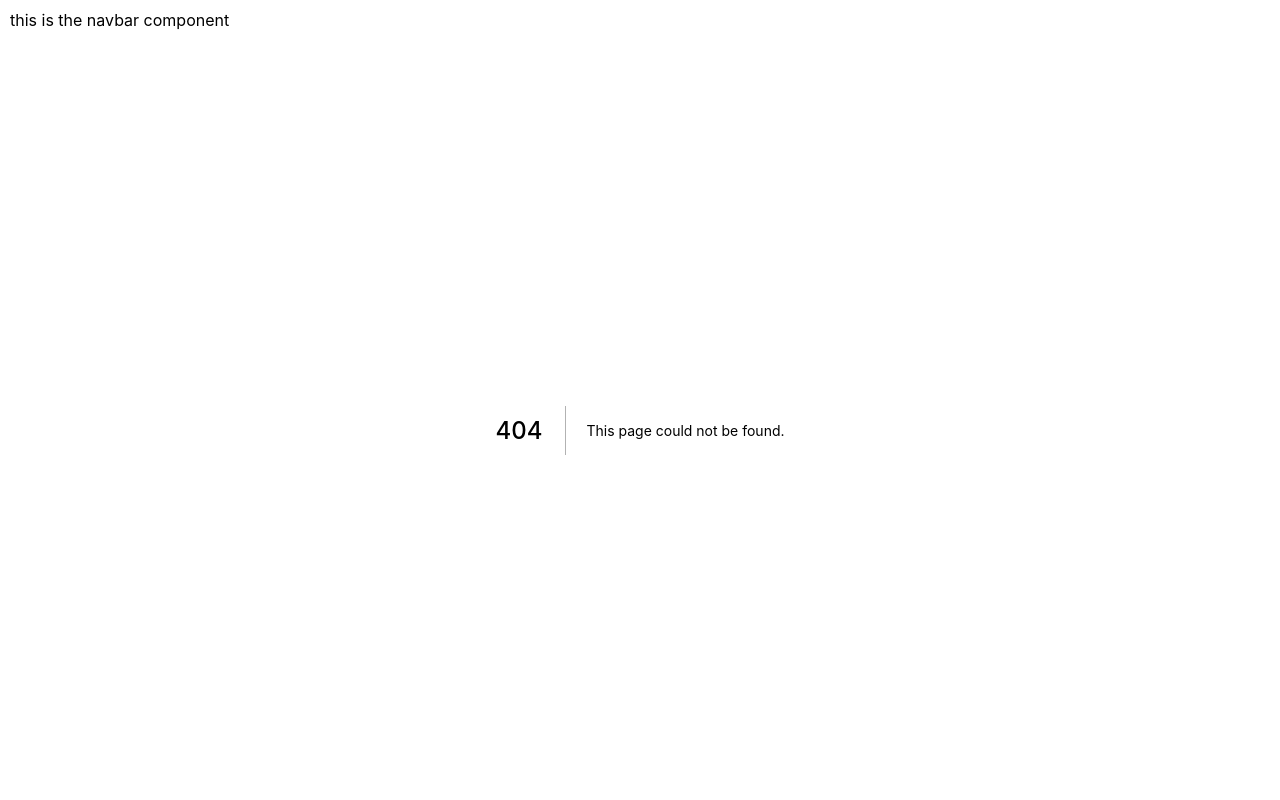
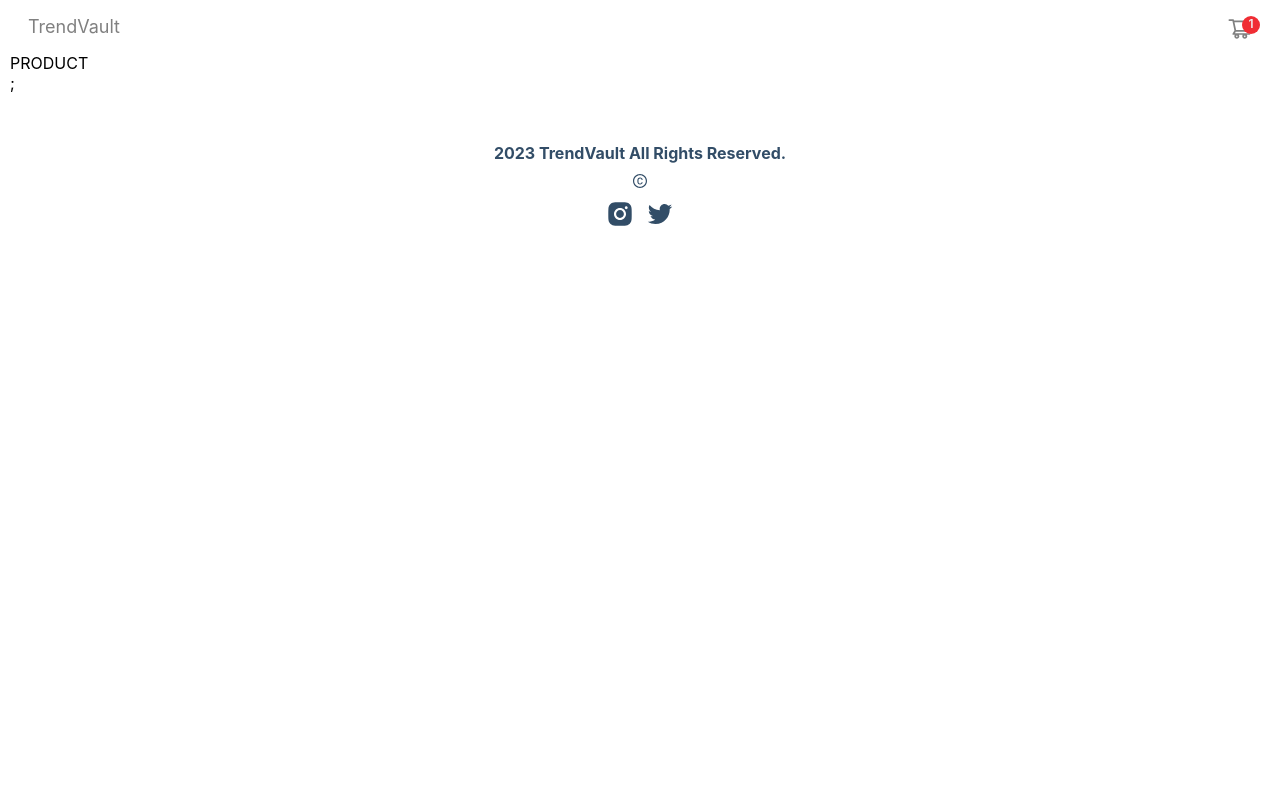
Before and after one commit to j-d-m/ecommerce-bag_stripe_sanity, a Next.js app: page /product/1 in a window 1280 px wide. Before the commit this address had no page. Shown: the top 800 px of the page. Built offline with nearby package versions, Linux system fonts and the light colour scheme.

Commit message:
working on the routing with page router

```diff
--- a/components/Footer.jsx
+++ b/components/Footer.jsx
@@ -1,7 +1,23 @@
 import React from "react";
-
+import {
+  AiFillInstagram,
+  AiOutlineTwitter,
+  AiOutlineCopyright,
+} from "react-icons/ai";
 function Footer() {
-  return <div className="footer-container">this is the footer component</div>;
+  const copyRight = new Date().getFullYear();
+  return (
+    <div className="footer-container">
+      {" "}
+      {`${copyRight} TrendVault All Rights Reserved.`}
+      <AiOutlineCopyright />
+      <p className="icons">
+        {" "}
+        <AiFillInstagram />
+        <AiOutlineTwitter />
+      </p>
+    </div>
+  );
 }
 
 export default Footer;
--- a/components/Layout.jsx
+++ b/components/Layout.jsx
@@ -8,7 +8,7 @@
  it will allow us to dynamically update the context of the head for each page of the application.
  */
 
-//  here we are setting the metadata for the layout of site
+//  here we are setting the metadata for the layout of site and receiving the children props and passing them down to the main
 const Layout = ({ children }) => {
   return (
     <div className="layout">
--- a/components/Navbar.jsx
+++ b/components/Navbar.jsx
@@ -1,7 +1,18 @@
 import React from "react";
-
+import Link from "next/link";
+import { AiOutlineShoppingCart } from "react-icons/ai";
 const Navbar = () => {
-  return <div>this is the navbar component</div>;
+  return (
+    <div className="navbar-container">
+      <p className="logo">
+        <Link href="/">TrendVault</Link>
+      </p>
+      <button type="button" className="cart-icon" onClick="">
+        <AiOutlineShoppingCart />
+        <span className="cart-item-qty">1</span>
+      </button>
+    </div>
+  );
 };
 
 export default Navbar;
--- a/components/Product.jsx
+++ b/components/Product.jsx
@@ -9,7 +9,7 @@
     <div>
       <Link href={`/product/${slug.current}`}>
         <div className="product-card">
-          {/*passing the destructured product props to the image element*/}
+          {/* receiving then passing the destructured product props to the image element*/}
           <img
             src={urlFor(image && image[0])}
             alt=""
--- a/components/index.js
+++ b/components/index.js
@@ -1,6 +1,6 @@
 //**EXPORTING ALL COMPONENTS */
 
-export { default as Navbar } from "./navbar";
+export { default as Navbar } from "./Navbar";
 export { default as HeroBanner } from "./HeroBanner";
 export { default as Cart } from "./Cart";
 export { default as Product } from "./Product";
--- a/package.json
+++ b/package.json
@@ -15,7 +15,8 @@
     "eslint-config-next": "13.2.4",
     "next": "13.2.4",
     "react": "18.2.0",
-    "react-dom": "18.2.0"
+    "react-dom": "18.2.0",
+    "react-icons": "^4.8.0"
   },
   "devDependencies": {
     "@babel/preset-react": "^7.18.6"
--- /dev/null
+++ b/src/pages/product/[slug].js
@@ -0,0 +1,9 @@
+// *In this page we are creating a new slug for each product. We have named the file [slug].js this gives us a dynamic file name - remember a slug is a unique identifier for each product*/
+
+import React from "react";
+
+const ProductDetails = () => {
+  return <div>PRODUCT</div>;
+};
+
+export default ProductDetails;
```
Also changed, not shown: 1 other file (tests, documents, lock files or other folders).
